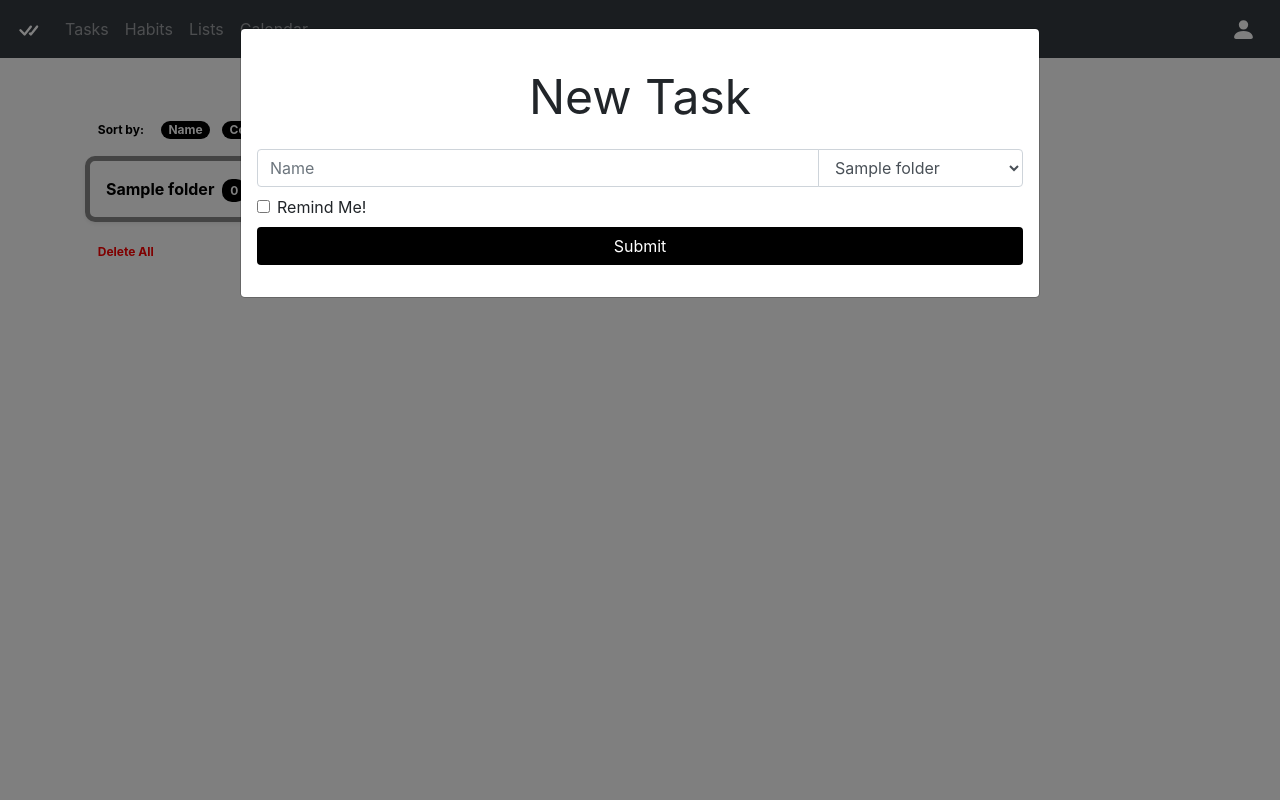
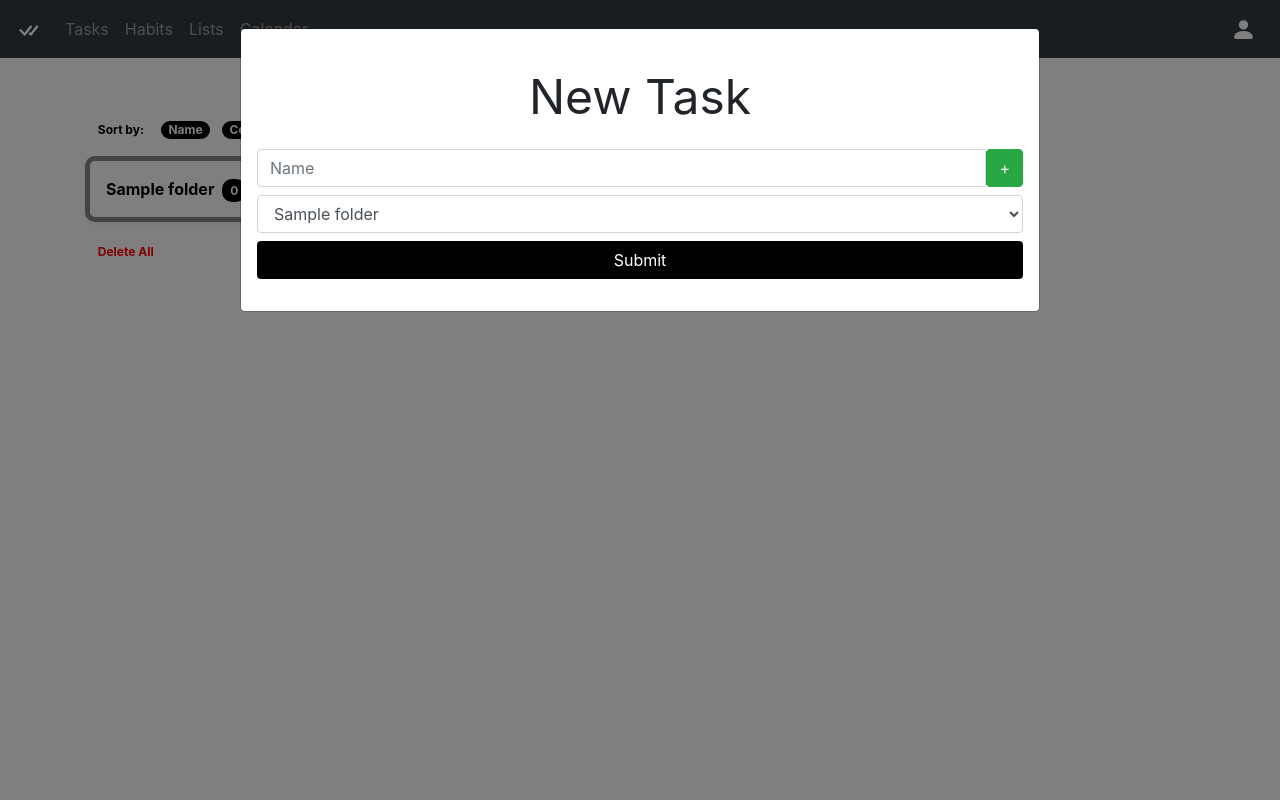
Before and after one commit to misterrager8/toDo-Py, a Flask app: page / in a window 1280 px wide, after a click that opens the changed part. Run offline with Flask 2, Linux system fonts and the light colour scheme; tables that the repository leaves empty hold one stand-in row (values such as "Sample post"); some libraries are stand-ins or nearby versions.

Commit message:
Redo, replace fns to add multiple tasks/folders.

```diff
--- /dev/null
+++ b/modules/static/js/main.js
@@ -0,0 +1,4 @@
+function addInput(elem) {
+    var nput = elem.previousElementSibling.cloneNode();
+    elem.parentNode.insertBefore(nput, elem);
+}
--- a/modules/templates/macros.html
+++ b/modules/templates/macros.html
@@ -302,19 +302,15 @@
 {% macro task_create_form(folder='', class='') %}
 <form class="form-group" method="POST" action="{{ url_for('tasks.task_create') }}">
   <div class="input-group">
-    {{ input('name', 'Name', class='w-50 mb-2') }}
-    <select name="folder" class="form-control input-group-append">
-      <option>Select</option>
-      {% for i in all_folders %}
-      <option value="{{ i.id }}" {% if folder.id==i.id %}selected{% endif %}>{{ i.name }}</option>
-      {% endfor %}
-    </select>
+    {{ input('name', 'Name', class='mb-2 w-75') }}
+    <button type="button" class="btn btn-success mb-2" onclick="addInput(this)">+</button>
   </div>
-  <div class="form-check mb-2">
-    <input onclick="examp()" type="checkbox" autocomplete="off" class="form-check-input" name="reminder" value="True">
-    <label class="form-check-label">Remind Me!</label>
-  </div>
-  <input type="date" class="form-control mb-2" style="display: none" name="date_due">
+  <select name="folder" class="form-control mb-2">
+    <option>Select</option>
+    {% for i in all_folders %}
+    <option value="{{ i.id }}" {% if folder.id==i.id %}selected{% endif %}>{{ i.name }}</option>
+    {% endfor %}
+  </select>
   {{ button('Submit') }}
 </form>
 {% endmacro %}
@@ -322,7 +318,10 @@
 <!--Subtask create form-->
 {% macro subtask_create_form(task, class='') %}
 <form class="form-group" method="POST" action="{{ url_for('tasks.subtask_create', id_=task.id) }}">
-  {{ input('name', 'Name', class='w-100 mb-2') }}
+  <div class="input-group">
+    {{ input('name', 'Name', class='w-75 mb-2') }}
+    <button type="button" class="btn btn-success mb-2" onclick="addInput(this)">+</button>
+  </div>
   {{ button('Submit') }}
 </form>
 {% endmacro %}
@@ -350,7 +349,10 @@
 <!--Folder create form-->
 {% macro folder_create_form(class='') %}
 <form class="form-group" method="POST" action="{{ url_for('folders.folder_create') }}">
-  {{ input('name', 'Name', class='mb-2') }}
+  <div class="input-group">
+    {{ input('name', 'Name', class='w-75 mb-2') }}
+    <button type="button" class="btn btn-success mb-2" onclick="addInput(this)">+</button>
+  </div>
   {{ button('Submit') }}
 </form>
 {% endmacro %}
```
Also changed, not shown: modules/views/tasks.py (+11 -13 lines).
